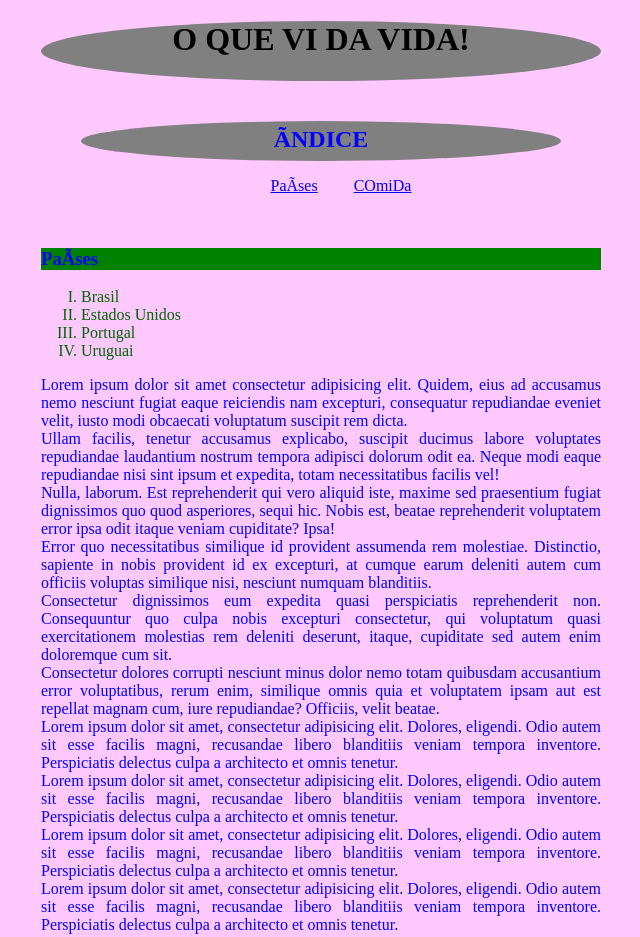
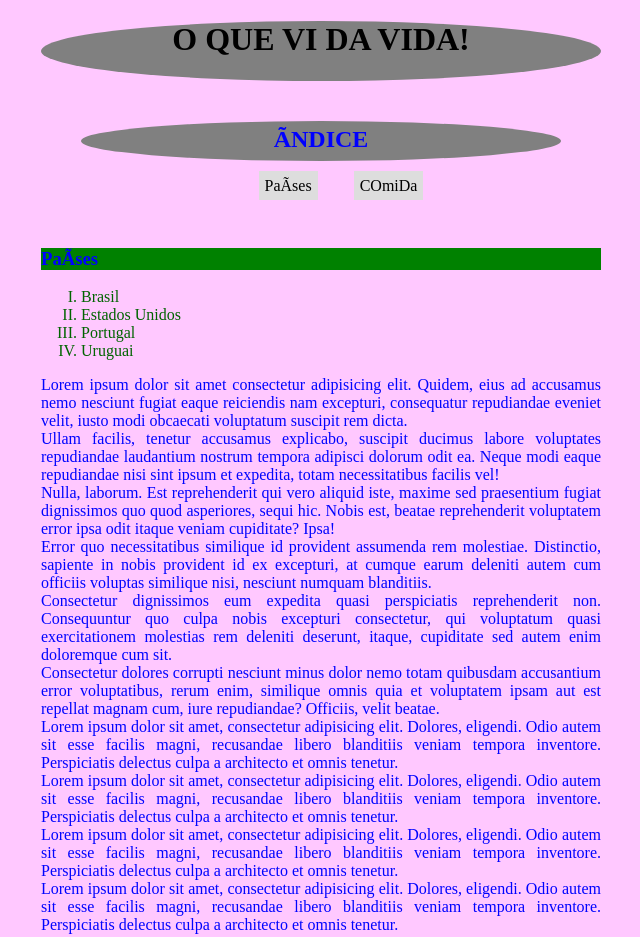
Before and after one commit to Gustavo-Waschburger/Dev_Web, a plain HTML site: page index.html in a window 1280 px wide. Shown: the top 937 px of the page, without its empty margins (319-959 px from the left). Drawn offline with Linux system fonts and the light colour scheme.

Commit message:
Update estilo.css

```diff
--- a/estilo.css
+++ b/estilo.css
@@ -33,41 +33,32 @@ h2{
 h3{
     background-color: rgb(0, 129, 0);
 }
-/*a{
+a{
   display: inline;
   padding: 8px;
   text-decoration: none;
-  /*background-color: #dddddd;
-} /*
+  padding: 6px;
+  color: black;
+  background-color: #dddddd;
+
+}
 a:hover{
-    color: rgb(200, 210, 20);
-    background-color: rgb(0, 100, 100);;
+    color: white;
+    background-color: black;
     text-decoration: none;
 }
-a:visited{
-    color: rgb(0, 100, 100);;
-    background-color: rgb(200, 210, 20);
-    text-decoration: none;
-}
-a:active{
-    color: rgb(200, 100, 0);;
-    background-color: rgb(0, 100, 200);
-    text-decoration: none;
-} */
 nav {
     display: inline;
     list-style: none;
     text-align: center;
     margin: 0 1em;
 }
-
 ul li {
     display: inline;
     list-style: none;
     text-align: center;
     margin: 0 1em;
   }
-
 ol {
     display: block;
     list-style-type: upper-roman;
```
